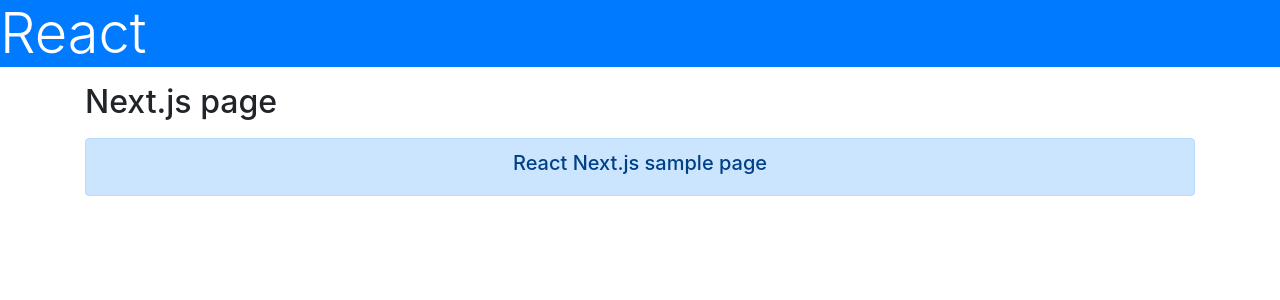
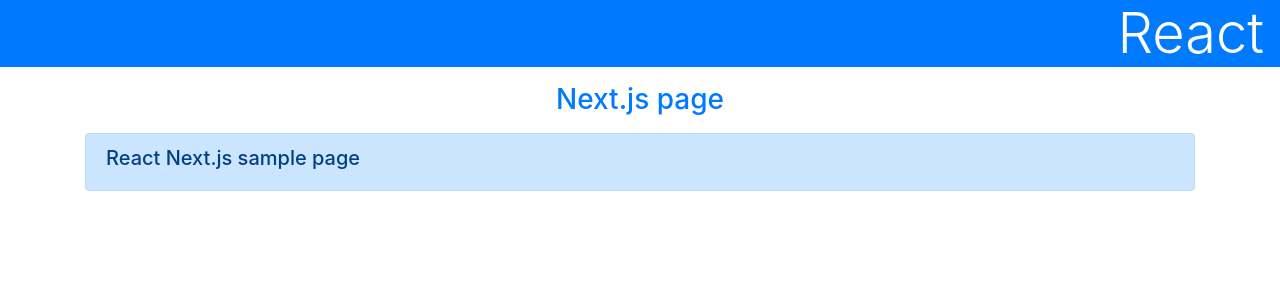
Before and after one commit to Haya372/next-started, a Next.js app: page / in a window 1280 px wide. Shown: the top 300 px of the page. Built offline with nearby package versions, Linux system fonts and the light colour scheme.

Commit message:
<Head>をコンポーネント化しよう

```diff
--- /dev/null
+++ b/pages/header.js
@@ -0,0 +1,11 @@
+import Head from "next/head";
+import styles from '../styles/Home.module.css'
+
+export default function Header(props){
+  return (
+    <Head>
+      <title>{props.title}</title>
+      <link rel="stylesheet" href="https://stackpath.bootstrapcdn.com/bootstrap/4.5.0/css/bootstrap.min.css" crossOrigin="anonymous" />
+    </Head>
+  )
+}
--- a/pages/index.js
+++ b/pages/index.js
@@ -1,6 +1,4 @@
-import Head from 'next/head'
-import Image from 'next/image'
-import styles from '../styles/Home.module.css'
+import Header from "./header";
 
 
 export default function Home() {
@@ -11,37 +9,11 @@
 
   return (
     <div>
-      <Head>
-        <title>{title}</title>
-        <link rel="stylesheet" href="https://stackpath.bootstrapcdn.com/bootstrap/4.5.0/css/bootstrap.min.css" crossOrigin="anonymous" />
-      </Head>
-
-      <style jsx>{`
-        h1 {
-          textAlign: 'right',
-          padding: '5px 15px'
-        }
-
-        p {
-          textAlign: 'left',
-          margin: '0px 5px',
-          color: '#669',
-          fontSize: '18pt'
-        }
-
-        h2 {
-          textAlign: 'center',
-          margin: '0px 5px',
-          color: '#99d',
-          fontSize: '24pt',
-          fontWeight: 'bold'
-        }
-      `}</style>
-
-      <h1 className="bg-primary text-white display-4">React</h1>
+      <Header title={title} />
+      <h1 className="bg-primary px-3 text-white display-4 text-right">React</h1>
       <div className="container">
-        <h2 className="my-3" id="subtitle">{title}</h2>
-        <div className="alert alert-primary text-center">
+        <h3 className="my-3 text-primary text-center">{title}</h3>
+        <div className="alert alert-primary text-left">
           <p className="h5">{message}</p>
         </div>
       </div>
```
